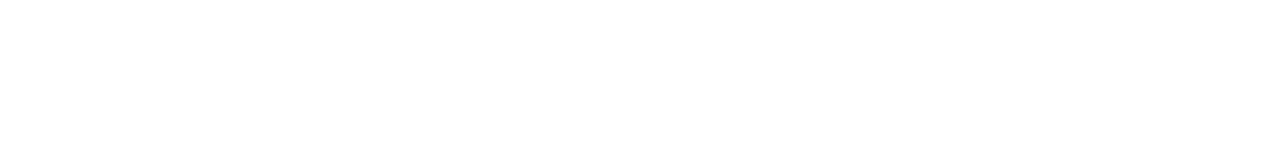
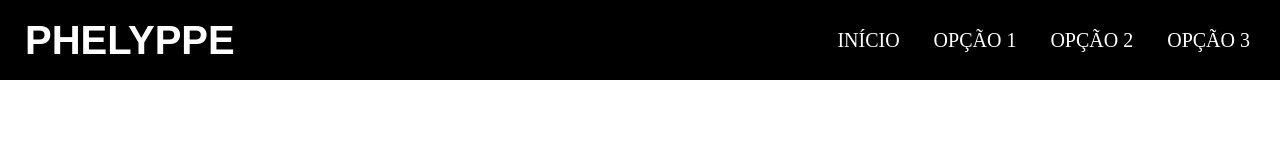
Before and after one commit to phelyppealex/Navbar-responsivo, a plain HTML site: page index.html in a window 1280 px wide. Drawn offline with Linux system fonts and the light colour scheme.

Commit message:
add label & ul

```diff
--- a/css/estilo.css
+++ b/css/estilo.css
@@ -0,0 +1,32 @@
+* {
+    padding: 0;
+    margin: 0;
+}
+nav {
+    height: 80px;
+    background-color: black;
+}
+nav label {
+    color: white;
+    line-height: 80px;
+    font-size: 40px;
+    margin-left: 5px;
+    font-family: sans-serif;
+    font-weight: bold;
+    padding: 0 20px;
+}
+nav ul {
+    line-height: 80px;
+    color: white;
+    float: right;
+    margin-right: 15px;
+}
+nav ul li {
+    text-decoration: none;
+    display: inline-block;
+    padding: 0 15px;
+    font-size: 20px;
+}
+nav ul li:hover {
+    background-color: rgb(40, 40, 40);
+}
--- a/index.html
+++ b/index.html
@@ -8,5 +8,13 @@
     <link rel="stylesheet" type="text/css" href="css/estilo.css" media="screen">
 </html>
 <head>
-
+    <nav>
+        <label for="">PHELYPPE</label>
+        <ul>
+            <li>INÍCIO</li>
+            <li>OPÇÃO 1</li>
+            <li>OPÇÃO 2</li>
+            <li>OPÇÃO 3</li>
+        </ul>
+    </nav>
 </head>
```
